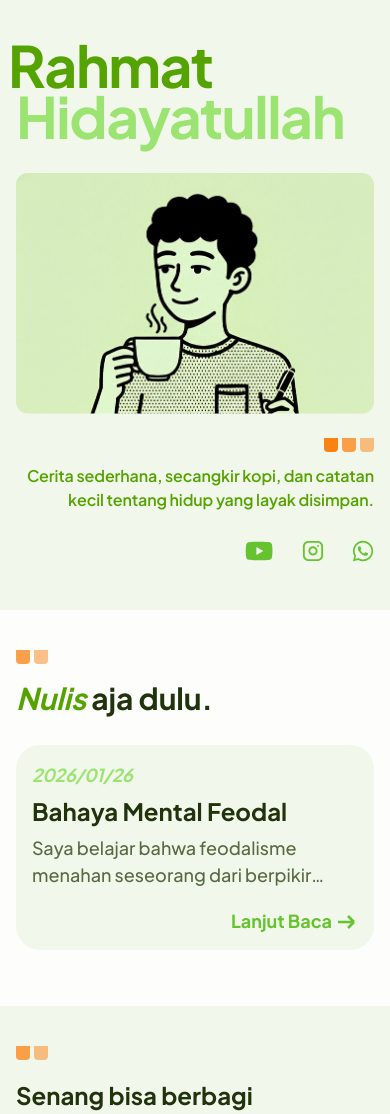
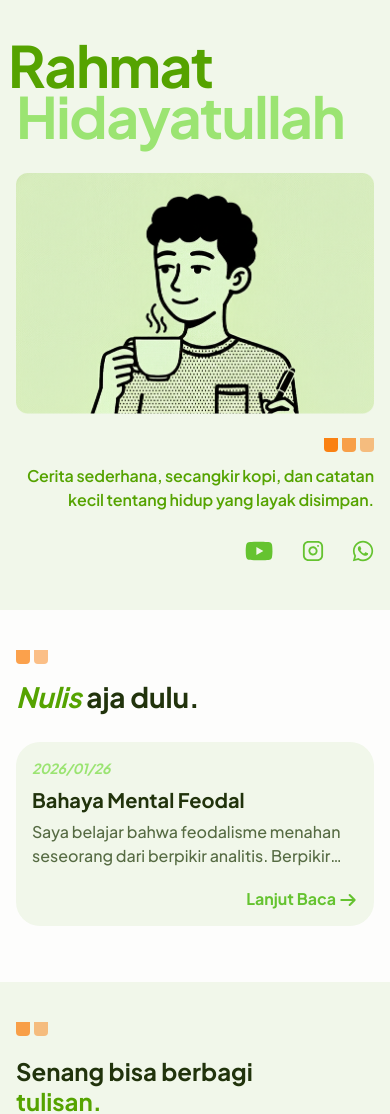
Before and after one commit to HiRahmatDev/rahmat-hidayatullah, a Next.js app: page / in a window 390 px wide. Shown: the top 1114 px of the page. Built offline with nearby package versions, Linux system fonts and the light colour scheme.

Commit message:
chore: update font style of `NulisAjaDulu` in mobile display

```diff
--- a/app/components/NulisAjaDulu.tsx
+++ b/app/components/NulisAjaDulu.tsx
@@ -8,22 +8,22 @@ export function NulisAjaDulu() {
     <section>
       <div className="max-w-300 mx-auto px-4 sm:px-12 pt-10 sm:pt-14 lg:pt-28.5 pb-14 sm:pb-20 lg:pb-30">
         <VisualAccent variant="secondary" />
-        <p className="text-3xl/normal sm:text-4xl/normal -tracking-[.1px] font-bold mt-3 sm:mt-4 mb-6 sm:mb-8">
+        <p className="text-[28px]/normal sm:text-4xl/normal -tracking-[.1px] font-bold mt-3 sm:mt-4 mb-6 sm:mb-8">
           <em className="text-primary-green">Nulis</em> aja dulu.
         </p>
         <div className="space-y-4">
           <div className="bg-light-green p-4 sm:p-8 rounded-3xl flex flex-col sm:flex-row gap-2 sm:gap-8 items-start">
-            <p className="text-secondary-green italic font-bold text-right text-lg/normal sm:text-base/[1] tracking-tight sm:mt-1">
+            <p className="text-secondary-green italic font-bold text-right text-sm/normal sm:text-base/[1] tracking-tight sm:mt-1">
               <span className="sm:text-[28px] sm:tracking-[-1.5px]">2026</span>
               <br className="hidden sm:block" />
               <span className="inline sm:hidden">/</span>
               <span className="sm:font-extrabold">01/26</span>
             </p>
             <div className="flex-1">
-              <h3 className="w-fit font-bold text-2xl/tight sm:text-[28px]/tight mb-2">
+              <h3 className="w-fit font-bold text-xl/tight sm:text-[28px]/tight mb-2">
                 Bahaya Mental Feodal
               </h3>
-              <p className="font-medium text-lg/normal sm:text-xl/normal text-secondary-black mb-5 line-clamp-2">
+              <p className="font-medium text-base/normal sm:text-xl/normal text-secondary-black mb-5 line-clamp-2">
                 Saya belajar bahwa feodalisme menahan seseorang dari berpikir
                 analitis. Berpikir analitis sangat dibutuhkan untuk
                 menyelesaikan suatu masalah. Orang tidak bisa berpikir analitis
@@ -34,8 +34,8 @@ export function NulisAjaDulu() {
                 href="#"
                 className="text-primary-green-lighter w-fit ml-auto flex items-center gap-0.5 hover:text-primary-green hover:[&_svg]:translate-x-0.5 active:[&_svg]:translate-x-0"
               >
-                <p className="font-bold text-[18px]/[24px]">Lanjut Baca</p>
-                <ArrowNarrowRight className="stroke-[2.5] transition-transform duration-400 ease-(--ease-lazy) mt-0.5" />
+                <p className="font-bold text-base/[20px] sm:text-[18px]/[24px]">Lanjut Baca</p>
+                <ArrowNarrowRight className="size-5 sm:size-6 stroke-[2.5] transition-transform duration-400 ease-(--ease-lazy) mt-0.5" />
               </Link>
             </div>
           </div>
--- a/app/components/icons/ArrowNarrowRight.tsx
+++ b/app/components/icons/ArrowNarrowRight.tsx
@@ -12,7 +12,12 @@ export function ArrowNarrowRight({ className }: ArrowNarrowRightProps) {
       xmlns="http://www.w3.org/2000/svg"
       className={className}
     >
-      <path d="M4 12H20M20 12L14 6M20 12L14 18" stroke="currentColor" />
+      <path
+        d="M4 12H20M20 12L14 6M20 12L14 18"
+        stroke="currentColor"
+        strokeLinecap="round"
+        strokeLinejoin="round"
+      />
     </svg>
   );
 }
```
